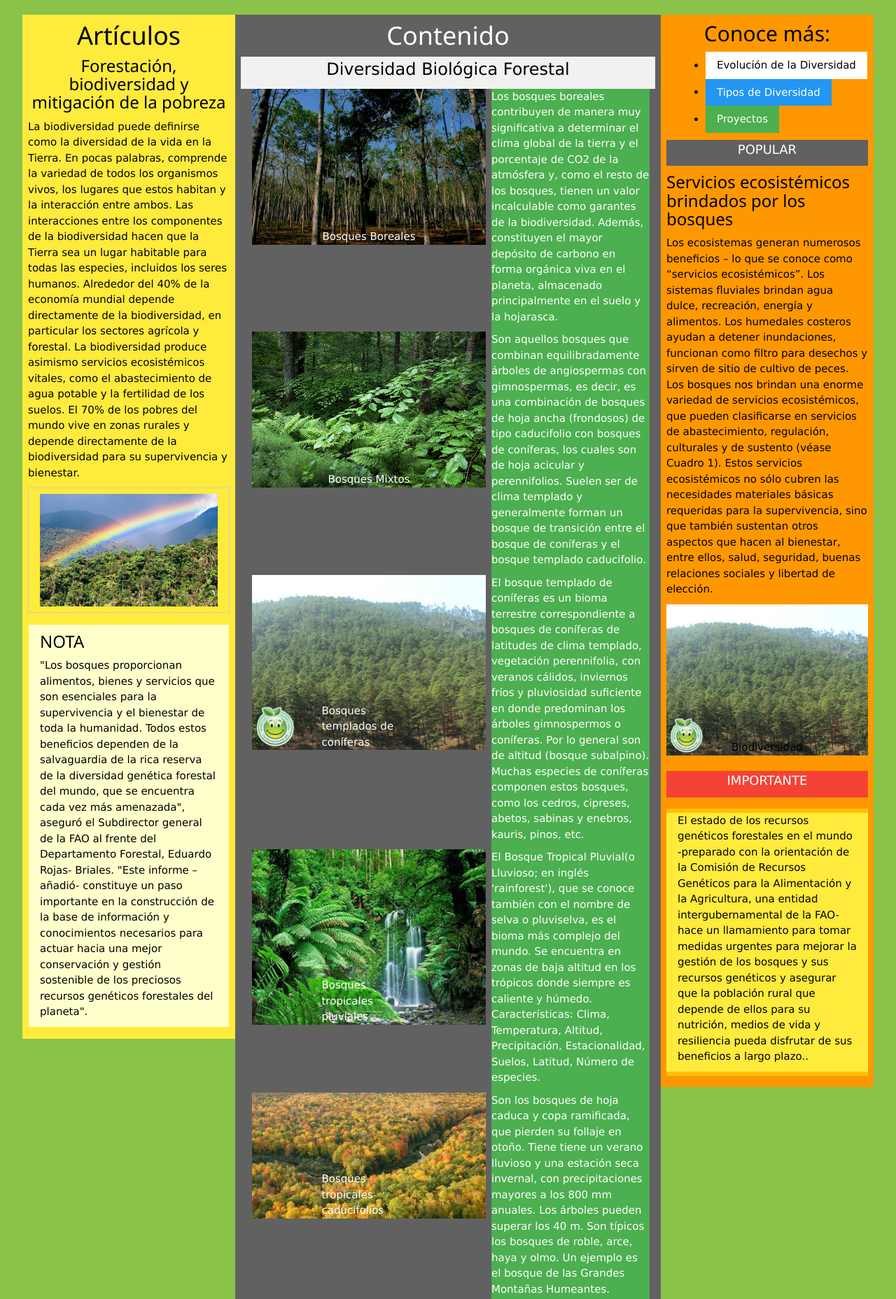
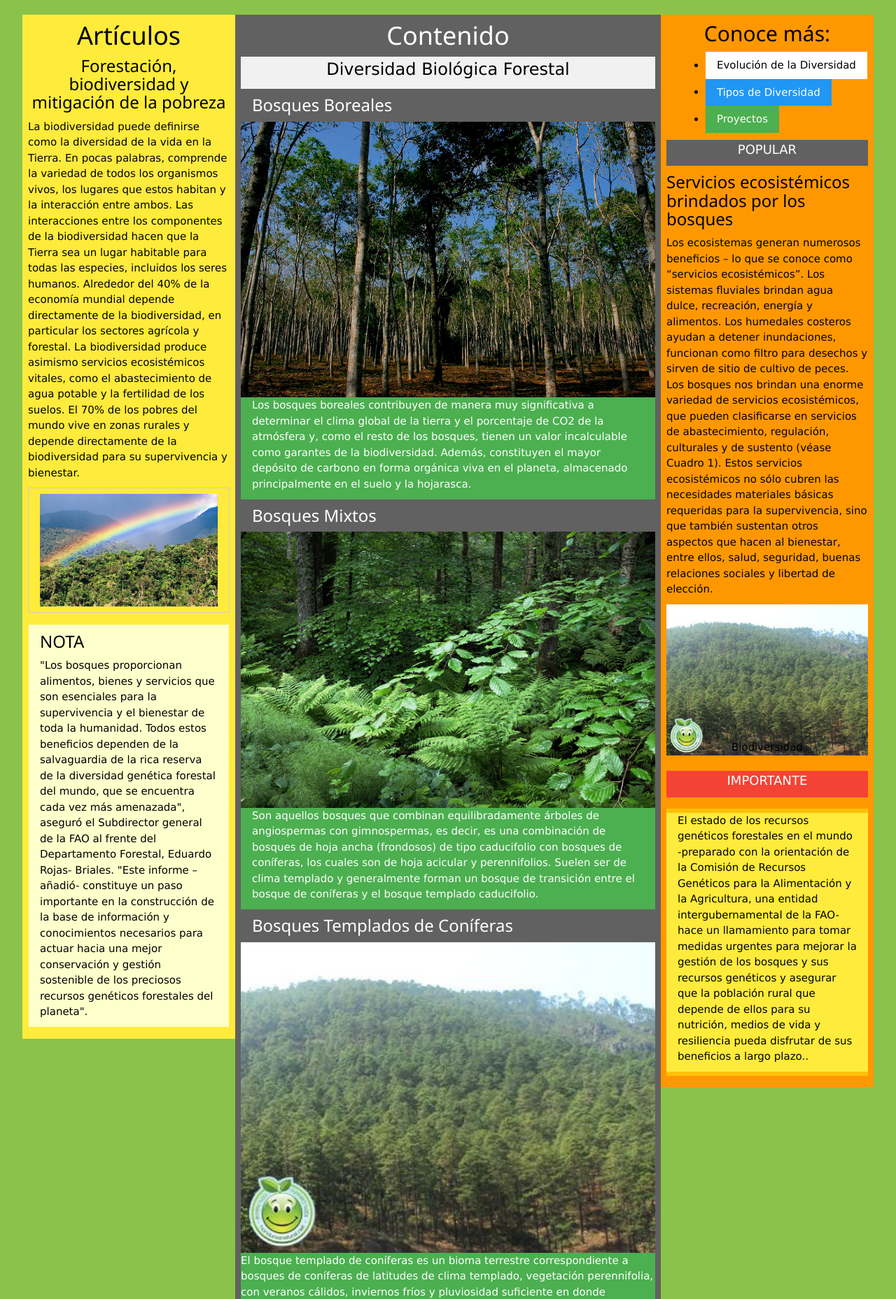
Before and after one commit to LuisCordova/LuisCordova.github.io, a plain HTML site: page lab/proyecto.html in a window 1280 px wide. Shown: the part 1031-2888 px from the top of the page at 70% size. Drawn offline with nearby package versions, Linux system fonts and the light colour scheme; files whose address does not match are found by name.

Commit message:
ultimaversion

```diff
--- a/lab/proyecto.html
+++ b/lab/proyecto.html
@@ -171,86 +171,68 @@
                     <p class="w3-xlarge w3-center">Diversidad Biológica Forestal</p>
                   </header>
 
-
-                  <div class="w3-row-padding">
-                        <div class="w3-col" style="width:350px">
-                            <div class="w3-display-container">
-                                    <img src="../img/boreal.jpg" style="width: 100%" alt="sanjuan">
-                                    <div class="w3-display-bottommiddle w3-container">Bosques Boreales</div>
-                                </div>
+                  <div class="w3-container">
+                    <h3>Bosques Boreales</h3>
                   </div>
 
-                        <div class="w3-rest w3-green"><p>Los bosques boreales contribuyen de manera muy significativa a determinar
+                  <img src="../img/boreal.jpg" style="width: 100%">
+
+                  <div class="w3-container w3-green">
+                    <p>Los bosques boreales contribuyen de manera muy significativa a determinar
                       el clima global de la tierra y el porcentaje de CO2 de la atmósfera y, como el resto de los bosques, tienen un valor incalculable
                       como garantes de la biodiversidad. Además, constituyen el mayor depósito de carbono en forma orgánica viva en el planeta, almacenado
-                             principalmente en el suelo y la hojarasca.</p></div>
-                    </div>
-                  <div class="w3-row-padding">
-                        <div class="w3-col" style="width:350px">
-                            <div class="w3-display-container">
-                                    <img src="../img/frondoso.jpg" style="width: 100%" alt="sanjuan">
-                                    <div class="w3-display-bottommiddle w3-container">Bosques Mixtos</div>
-                                </div>
+                       principalmente en el suelo y la hojarasca.</p>
                   </div>
 
-                        <div class="w3-rest w3-green"><p>Son aquellos bosques que combinan equilibradamente árboles de angiospermas
+                  <div class="w3-container">
+                    <h3>Bosques Mixtos</h3>
+                  </div>
+
+                  <img src="../img/frondoso.jpg" style="width: 100%" alt="sanjuan">
+
+                  <div class="w3-container w3-green">
+                    <p>Son aquellos bosques que combinan equilibradamente árboles de angiospermas
                       con gimnospermas, es decir, es una combinación de bosques de hoja ancha (frondosos) de tipo caducifolio con bosques de coníferas,
                        los cuales son de hoja acicular y perennifolios. Suelen ser de clima templado y generalmente forman un bosque
-                            de transición entre el bosque de coníferas y el bosque templado caducifolio.</p></div>
+                      de transición entre el bosque de coníferas y el bosque templado caducifolio.</p>
                   </div>
-                    <div class="w3-row-padding">
-                            <div class="w3-col" style="width:350px">
-                                <div class="w3-display-container">
+
+                  <div class="w3-container">
+                    <h3>Bosques Templados de Coníferas</h3>
+                  </div>
+
                   <img src="../img/coniferas.jpg" style="width: 100%" alt="sanjuan">
-                                        <div class="w3-display-bottommiddle w3-container">Bosques templados de coníferas</div>
-                                    </div>
-                            </div>
 
                   <div class="w3-rest w3-green"><p>El bosque templado de coníferas es un bioma terrestre correspondiente a bosques de coníferas de
                     latitudes de clima templado, vegetación perennifolia, con veranos cálidos, inviernos fríos y pluviosidad suficiente en donde predominan
                    los árboles gimnospermos o coníferas. Por lo general son de altitud (bosque subalpino). Muchas especies de coníferas componen estos bosques,
                    como los cedros, cipreses, abetos, sabinas y enebros, kauris, pinos, etc.</p></div>
-                        </div>
-                        <div class="w3-row-padding">
-                                <div class="w3-col" style="width:350px">
-                                    <div class="w3-display-container">
+
+                  <h3>Bosques Tropicales Pluviales</h3>
                   <img src="../img/pluviales.jpg" style="width: 100%" alt="sanjuan">
-                                            <div class="w3-display-bottommiddle w3-container">Bosques tropicales pluviales</div>
-                                        </div>
-                                </div>
 
                   <div class="w3-rest w3-green"><p>El Bosque Tropical Pluvial(o Lluvioso; en inglés 'rainforest'), que se conoce también con el
                     nombre de selva o pluviselva, es el bioma más complejo del mundo.
                    Se encuentra en zonas de baja altitud en los trópicos donde siempre es caliente y húmedo.
                    Características: Clima, Temperatura, Altitud, Precipitación, Estacionalidad, Suelos, Latitud, Número de especies.</p></div>
-                            </div>
-                            <div class="w3-row-padding">
-                                    <div class="w3-col" style="width:350px">
-                                        <div class="w3-display-container">
+
+                  <h3>Bosques Tropicales Caducifolios</h3>
                   <img src="../img/caducifolio.jpg" style="width: 100%" alt="sanjuan">
-                                                <div class="w3-display-bottommiddle w3-container">Bosques tropicales caducifolios</div>
-                                            </div>
-                                    </div>
 
                   <div class="w3-rest w3-green"><p>Son los bosques de hoja caduca y copa ramificada, que pierden su follaje en otoño. Tiene
                     tiene un verano lluvioso y una estación seca invernal, con precipitaciones mayores a los 800 mm anuales.
                     Los árboles pueden superar los 40 m. Son típicos los bosques de roble, arce, haya y olmo.
                        Un ejemplo es el bosque de las Grandes Montañas Humeantes.</p></div>
-                                </div>
-                                <div class="w3-row-padding">
-                                        <div class="w3-col" style="width:350px">
-                                            <div class="w3-display-container">
+
+                  <h3>Bosques Tropicales Secos</h3>
                   <img src="../img/secos.jpg" style="width: 100%" alt="sanjuan">
-                                                    <div class="w3-display-bottommiddle w3-container">Bosques Tropicales Secos</div>
-                                                </div>
-                                        </div>
 
                   <div class="w3-rest w3-green"><p>Los bosques tropicales secos toman ese nombre porque las características ambientales son particularmente
                     duras debido a la ausencia de agua de lluvia por largos periodos de tiempo durante el año. Esto lleva a la vegetación a sobrevivir con
                     cantidades de agua muy restringidas, por lo cual tiene que adoptar estrategias que le permitan reducir la pérdida de ese elemento en el
                      calor o en el frío intenso. Muchas de las plantas de los bosques secos son espinosas y con hojas pequeñas que pierden durante la temporada seca.
                        </p></div>
-                                    </div>
+
                   <br>
                   <header class="w3-container w3-light-grey">
                          <p class="w3-xlarge w3-center">TRES NIVELES DE DIVERSIDAD BIOLÓGICA</p>
@@ -273,7 +255,6 @@
             la mejora de la producción mediante el uso de genes en la arboricultura;
             los usos no consumidores de los ecosistemas con fines recreativos, turísticos, culturales y religiosos.</p>
 
-
         </div>
             <!--Columna 2-->
             <div class="w3-quarter w3-orange w3-container">
@@ -284,8 +265,6 @@
                     <li><a href="#" class="w3-btn w3-blue">Tipos de Diversidad</a></li>
                     <li><a href="#" class="w3-btn w3-green">Proyectos</a></li>
                   </ul>
-
-
 
                 </div>
                 <header class="w3-container w3-dark-grey">
```
Also changed, not shown: js/mijs.js (added, +11 -0 lines), lab/pokeball.html (added, +22 -0 lines), img/Totodile.jpg (added), img/pokeball.jpg (added). Lines whose indentation alone changed are shown as unchanged.
